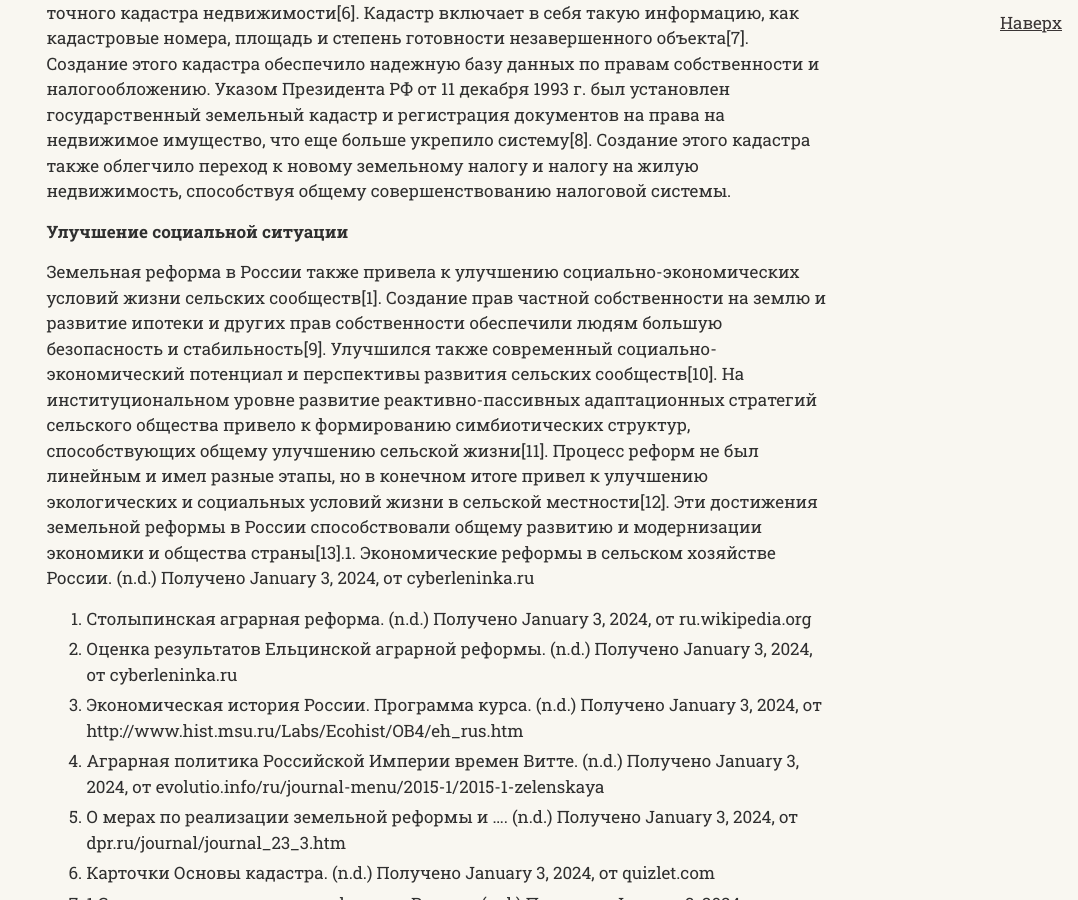
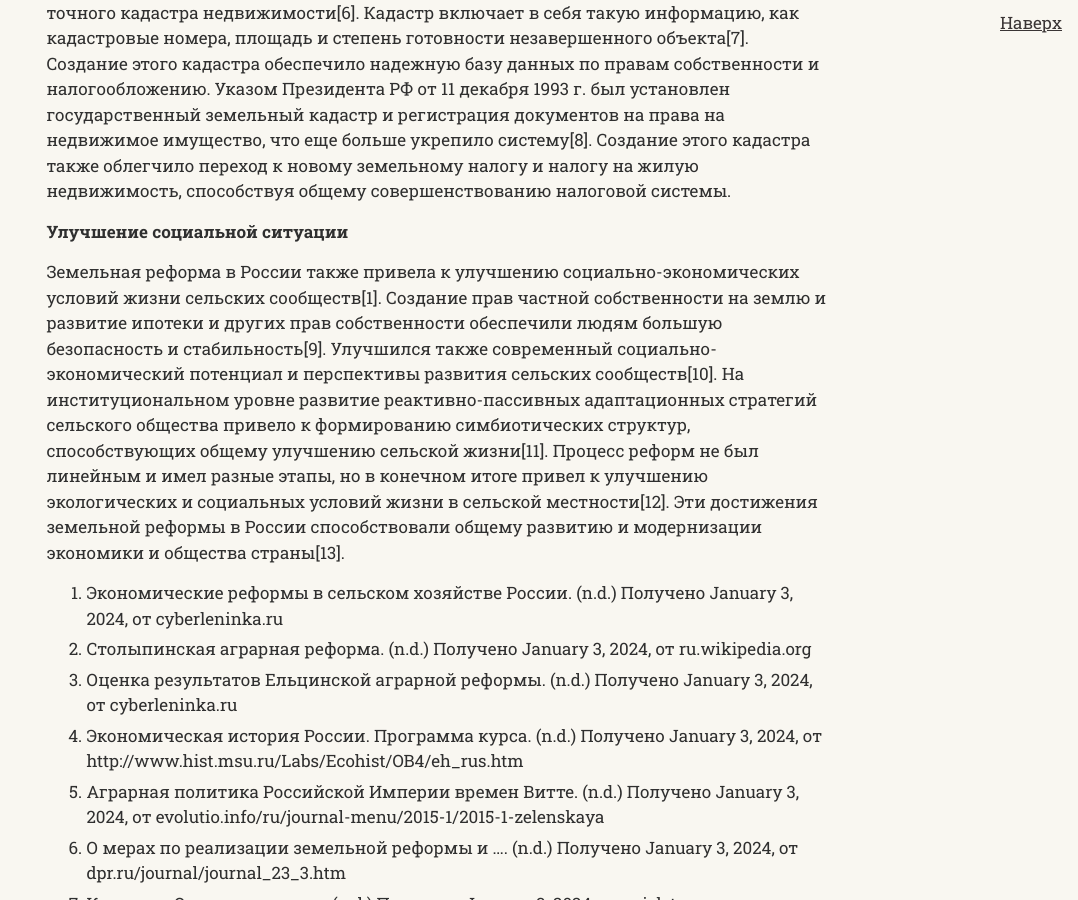
Before and after one commit to SergSi/land-use-art, a Jekyll site: the page built from _posts/2024-01-03-ii.md, in a window 1280 px wide and 900 px high, scrolled down 2492 px. Shown: the whole window, without its empty margins (202-1280 px from the left). Built offline with Jekyll 4.4.1, drawn with Linux system fonts in a browser that asks for light colours; some web fonts are replaced.

Commit message:
Update 2024-01-03-ii.md

```diff
--- a/_posts/2024-01-03-ii.md
+++ b/_posts/2024-01-03-ii.md
@@ -43,17 +43,18 @@ layout: doc
 
 **Улучшение социальной ситуации**
 
-Земельная реформа в России также привела к улучшению социально-экономических условий жизни сельских сообществ[1]. Создание прав частной собственности на землю и развитие ипотеки и других прав собственности обеспечили людям большую безопасность и стабильность[9]. Улучшился также современный социально-экономический потенциал и перспективы развития сельских сообществ[10]. На институциональном уровне развитие реактивно-пассивных адаптационных стратегий сельского общества привело к формированию симбиотических структур, способствующих общему улучшению сельской жизни[11]. Процесс реформ не был линейным и имел разные этапы, но в конечном итоге привел к улучшению экологических и социальных условий жизни в сельской местности[12]. Эти достижения земельной реформы в России способствовали общему развитию и модернизации экономики и общества страны[13].1.  Экономические реформы в сельском хозяйстве России. (n.d.)  Получено January 3, 2024, от cyberleninka.ru
+Земельная реформа в России также привела к улучшению социально-экономических условий жизни сельских сообществ[1]. Создание прав частной собственности на землю и развитие ипотеки и других прав собственности обеспечили людям большую безопасность и стабильность[9]. Улучшился также современный социально-экономический потенциал и перспективы развития сельских сообществ[10]. На институциональном уровне развитие реактивно-пассивных адаптационных стратегий сельского общества привело к формированию симбиотических структур, способствующих общему улучшению сельской жизни[11]. Процесс реформ не был линейным и имел разные этапы, но в конечном итоге привел к улучшению экологических и социальных условий жизни в сельской местности[12]. Эти достижения земельной реформы в России способствовали общему развитию и модернизации экономики и общества страны[13].
 
-1. Столыпинская аграрная реформа. (n.d.)  Получено January 3, 2024, от ru.wikipedia.org
-2. Оценка результатов Ельцинской аграрной реформы. (n.d.)  Получено January 3, 2024, от cyberleninka.ru
-3. Экономическая история России. Программа курса. (n.d.)  Получено January 3, 2024, от http://www.hist.msu.ru/Labs/Ecohist/OB4/eh_rus.htm
-4. Аграрная политика Российской Империи времен Витте. (n.d.)  Получено January 3, 2024, от evolutio.info/ru/journal-menu/2015-1/2015-1-zelenskaya
-5. О мерах по реализации земельной реформы и .... (n.d.)  Получено January 3, 2024, от dpr.ru/journal/journal_23_3.htm
-6. Карточки Основы кадастра. (n.d.)  Получено January 3, 2024, от quizlet.com
-7. 1.Современная земельная реформа в России. (n.d.)  Получено January 3, 2024, от dspace.spbu.ru/bitstream/11701/14578/1/VKR.docx
-8. Развитие российской системы кадастрового учета как .... (n.d.)  Получено January 3, 2024, от dpr.ru/journal/journal_29_16.htm
-9. Проблемы сельского развития в условиях .... (n.d.)  Получено January 3, 2024, от cyberleninka.ru
-10. Социальные аспекты эволюции хозяйственных укладов .... (n.d.)  Получено January 3, 2024, от cyberleninka.ru
-11. Глава 2. Земельная реформа. (n.d.)  Получено January 3, 2024, от publications.hse.ru
-12. Преобразование и регулирование земельных .... (n.d.)  Получено January 3, 2024, от www.dissercat.com
+1. Экономические реформы в сельском хозяйстве России. (n.d.)  Получено January 3, 2024, от cyberleninka.ru
+2. Столыпинская аграрная реформа. (n.d.)  Получено January 3, 2024, от ru.wikipedia.org
+3. Оценка результатов Ельцинской аграрной реформы. (n.d.)  Получено January 3, 2024, от cyberleninka.ru
+4. Экономическая история России. Программа курса. (n.d.)  Получено January 3, 2024, от http://www.hist.msu.ru/Labs/Ecohist/OB4/eh_rus.htm
+5. Аграрная политика Российской Империи времен Витте. (n.d.)  Получено January 3, 2024, от evolutio.info/ru/journal-menu/2015-1/2015-1-zelenskaya
+6. О мерах по реализации земельной реформы и .... (n.d.)  Получено January 3, 2024, от dpr.ru/journal/journal_23_3.htm
+7. Карточки Основы кадастра. (n.d.)  Получено January 3, 2024, от quizlet.com
+8. 1.Современная земельная реформа в России. (n.d.)  Получено January 3, 2024, от dspace.spbu.ru/bitstream/11701/14578/1/VKR.docx
+9. Развитие российской системы кадастрового учета как .... (n.d.)  Получено January 3, 2024, от dpr.ru/journal/journal_29_16.htm
+10. Проблемы сельского развития в условиях .... (n.d.)  Получено January 3, 2024, от cyberleninka.ru
+11. Социальные аспекты эволюции хозяйственных укладов .... (n.d.)  Получено January 3, 2024, от cyberleninka.ru
+12. Глава 2. Земельная реформа. (n.d.)  Получено January 3, 2024, от publications.hse.ru
+13. Преобразование и регулирование земельных .... (n.d.)  Получено January 3, 2024, от www.dissercat.com
```
